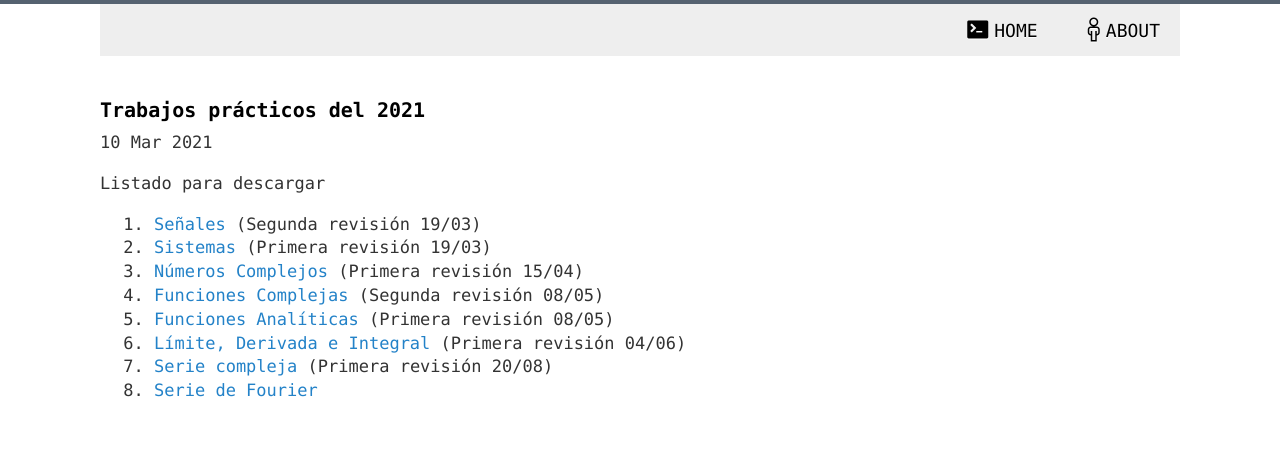
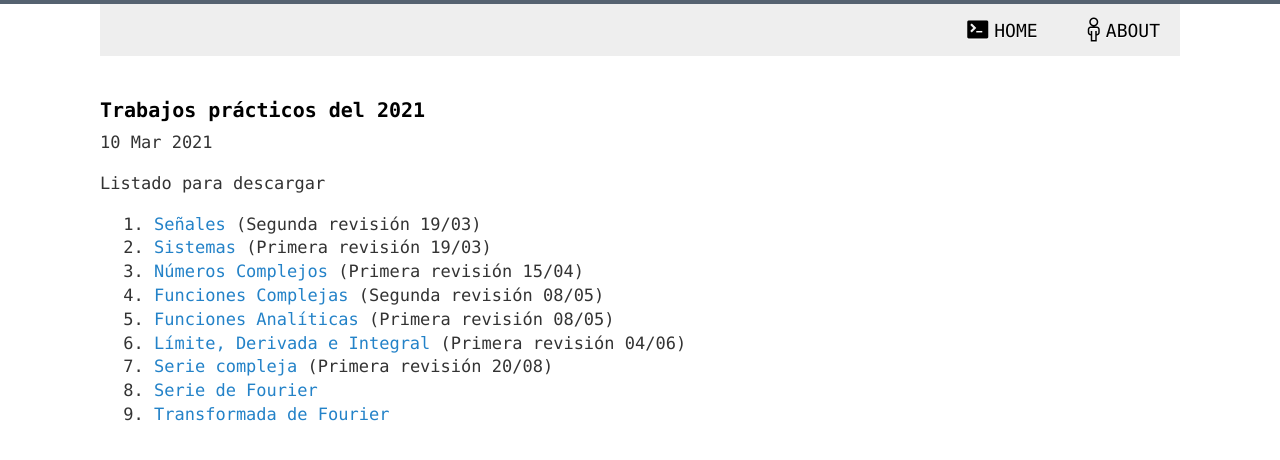
Before and after one commit to 1nv1/UTN-FRN-ASS, a Jekyll site: the page built from _posts/2021-03-10-TPs2021.markdown, in a window 1280 px wide. Shown: the top 460 px of the page. Built offline with Jekyll 4.4.1, drawn with Linux system fonts in a browser that asks for light colours; comment, search, counter and statistics services are not loaded.

Commit message:
Added TP09

```diff
--- a/_posts/2021-03-10-TPs2021.markdown
+++ b/_posts/2021-03-10-TPs2021.markdown
@@ -17,3 +17,4 @@ Listado para descargar
 6. <a href="https://cloud.degoo.com/share/A103DNLgxHu8mKlz3Ryy5w" target="_blank">Límite, Derivada e Integral</a> (Primera revisión 04/06)
 7. <a href="https://cloud.degoo.com/share/g6o0trbODbcbeQWFfoSGlw" target="_blank">Serie compleja</a> (Primera revisión 20/08)
 8. <a href="https://cloud.degoo.com/share/gQrzFfBxxh7pE8x_Pj4uVQ" target="_blank">Serie de Fourier</a>
+9. <a href="https://cloud.degoo.com/share/KXwpkLTLfcYsSab664JUJA" target="_blank">Transformada de Fourier</a>
```
